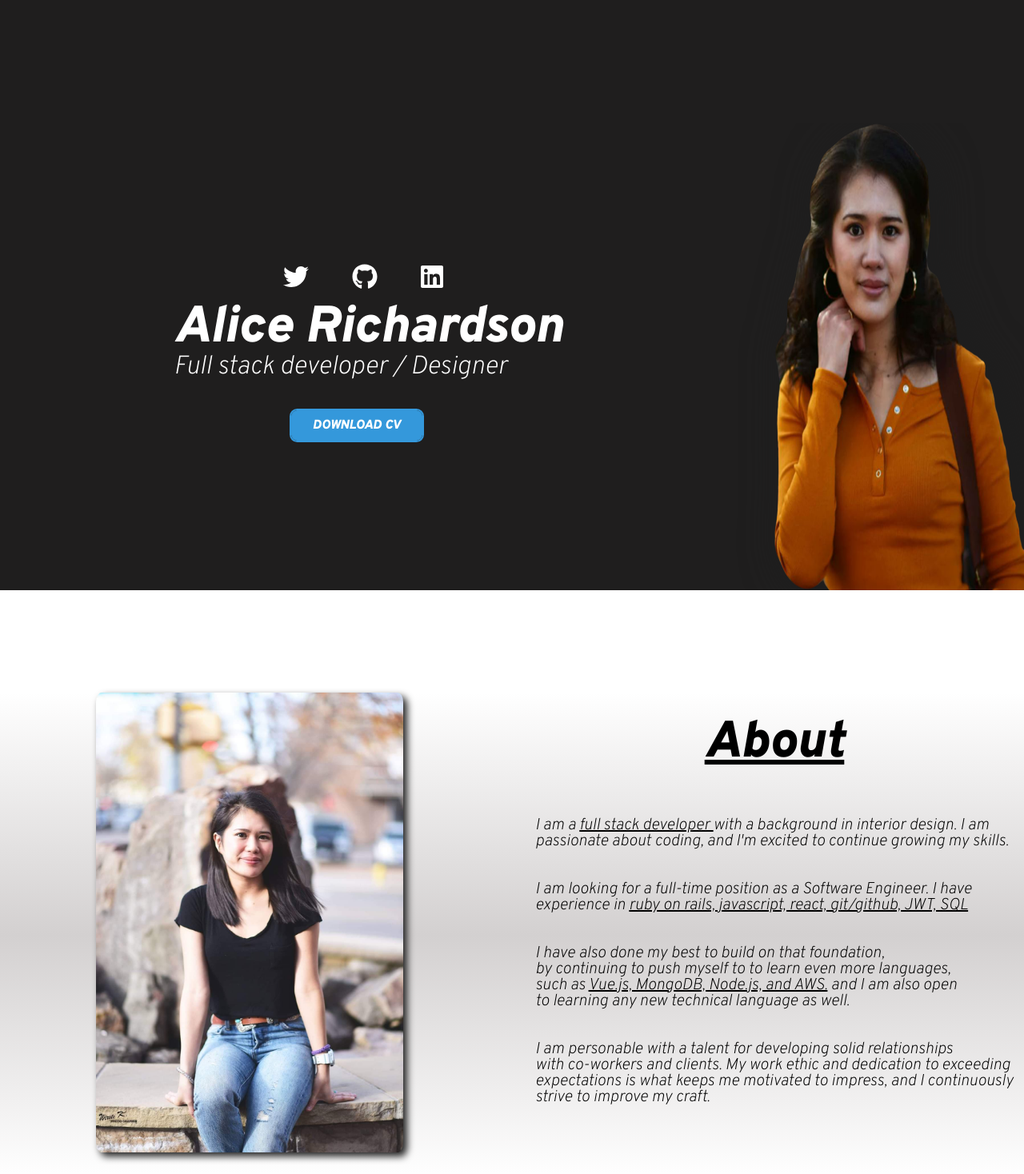
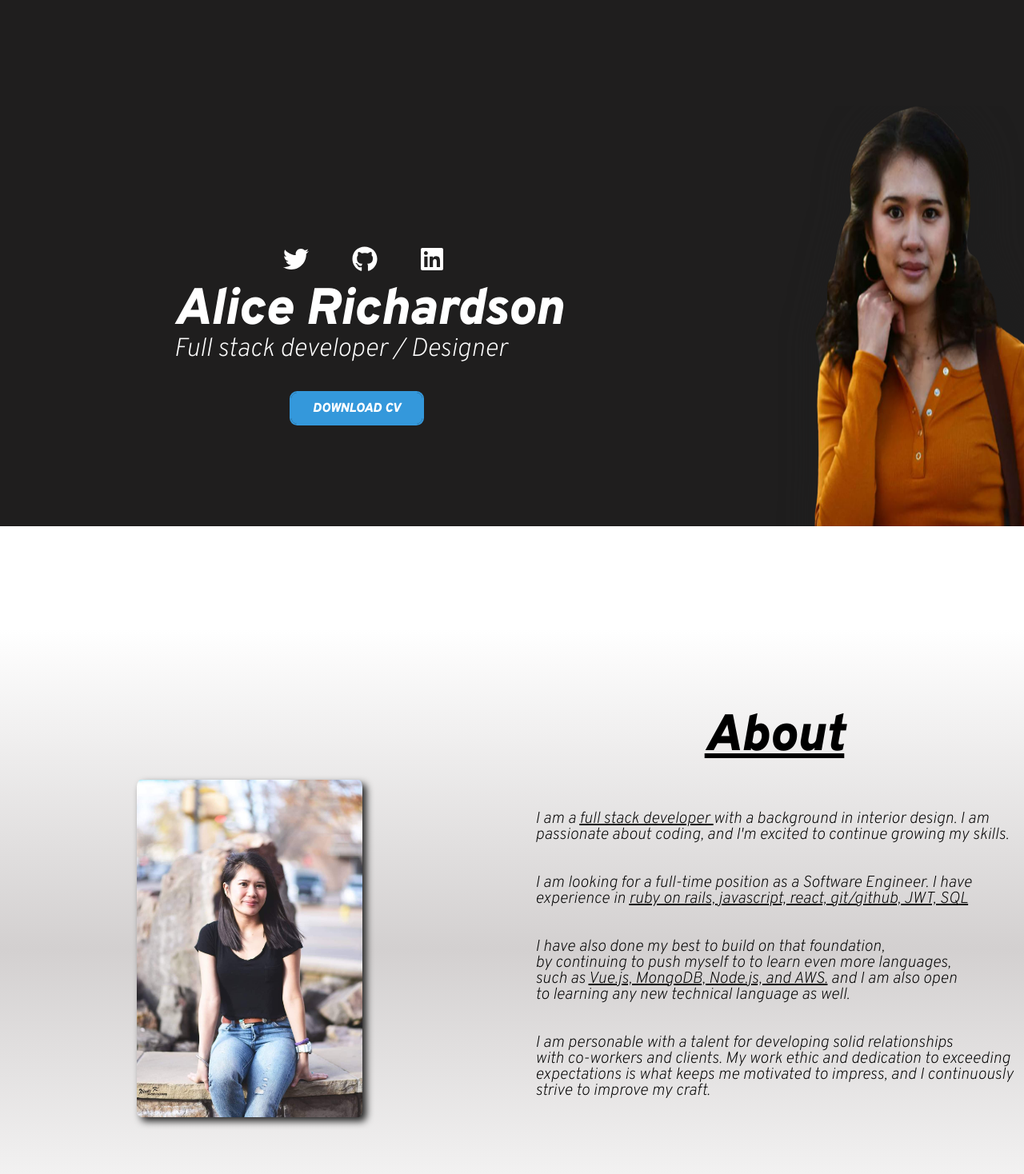
Before and after one commit to Alicerichardson28/portfolio, a React (Create React App) app: page / in a window 1280 px wide. Shown: the part 62-1530 px from the top of the page at 80% size. Built offline with nearby package versions, Linux system fonts and the light colour scheme.

Commit message:
adjust picture on home page and about section

```diff
--- a/src/components/Home.css
+++ b/src/components/Home.css
@@ -6,7 +6,7 @@
 .first-container {
     position: relative;
     width: 100vw;
-    height: 100vh;
+    height: 90vh;
     background-color: rgb(31, 30, 30);
     overflow:hidden;
 }
@@ -116,7 +116,7 @@ a {
 }
 
 .photo-container {
-    margin-left: 250px;
+    margin-left: 300px;
 
     animation-name: moveInLeft;
     animation-duration: 1s;
@@ -138,9 +138,11 @@ a {
 #about-container {
     margin-top: 8em;
     display: flex;
+    align-items: center;
     /* position: relative; */
     background-image: linear-gradient(white, rgb(211, 208, 208), white);
-    height: 607px;
+    height: 100vh;
+    width: 100vw;
 }
 
 .about {
@@ -167,7 +169,7 @@ a {
 }
 
 .alice-photo {
-    width: 30vw;
+    width: 22vw;
     border-radius: 2%;
     filter: drop-shadow(5px 5px 5px #222);
 }
```
